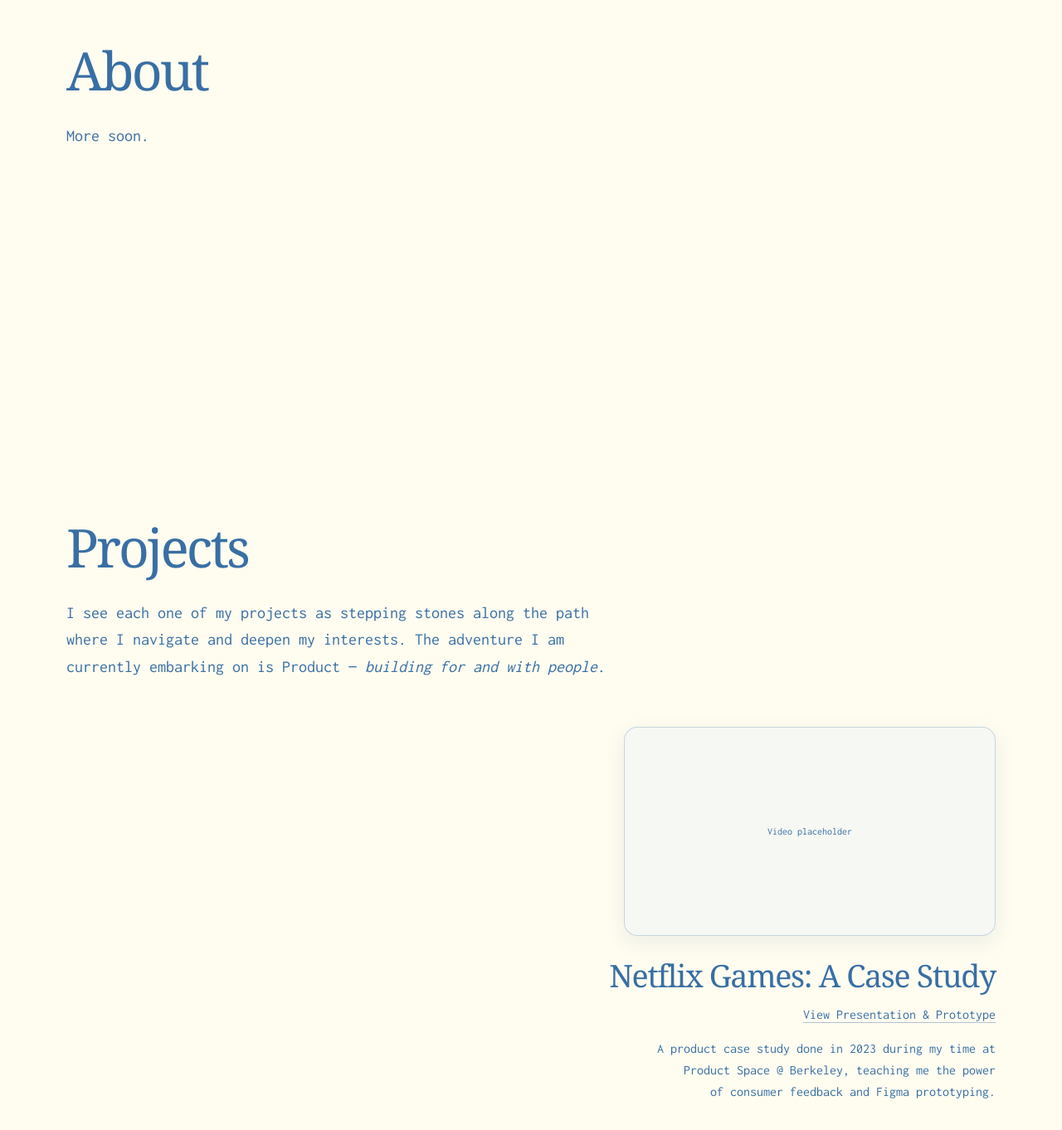
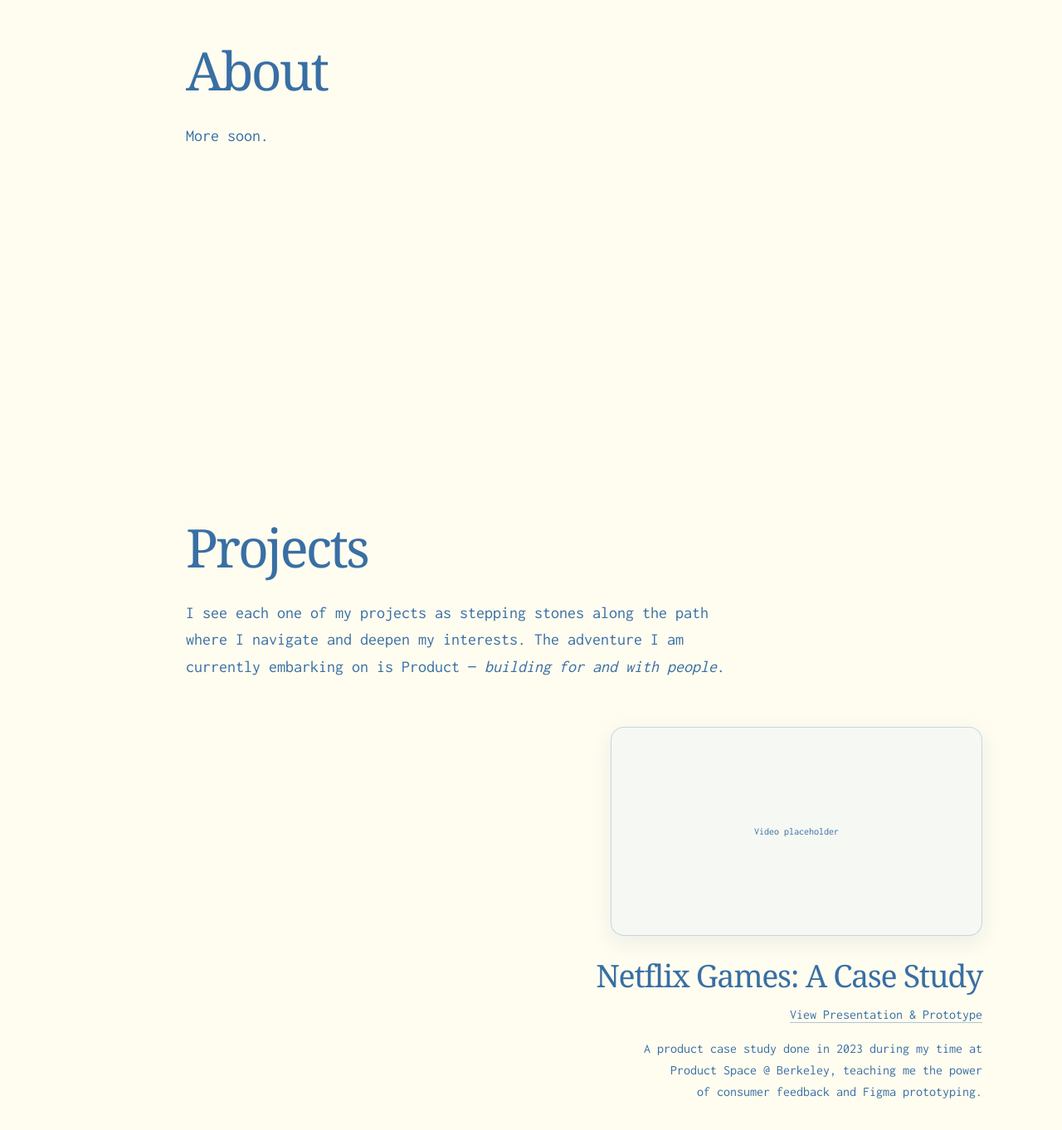
Before and after one commit to melaniehsiang/personal-website, a React (Vite) app: page / in a window 1280 px wide. Shown: the part 1082-2444 px from the top of the page at 83% size. Built offline with nearby package versions, Linux system fonts and the light colour scheme.

Commit message:
Adjust section spacing for fixed nav

```diff
--- a/src/main.jsx
+++ b/src/main.jsx
@@ -101,7 +101,7 @@ function App() {
           </div>
         </section>
 
-        <section id="about" data-page-title="About" className="mx-auto flex min-h-screen w-[min(1120px,calc(100%-32px))] items-center justify-start py-20">
+        <section id="about" data-page-title="About" className="ml-56 mr-auto flex min-h-screen w-[min(960px,calc(100%-15rem))] items-center justify-start py-20">
           <div className="max-w-3xl text-left">
             <h2 className="font-serif text-[clamp(2.25rem,5vw,4.5rem)] leading-[0.95] tracking-[-0.045em] text-foreground">
               About
@@ -112,7 +112,7 @@ function App() {
           </div>
         </section>
 
-        <section id="projects" data-page-title="Projects" className="mx-auto min-h-screen w-[min(1120px,calc(100%-32px))] py-28">
+        <section id="projects" data-page-title="Projects" className="ml-56 mr-auto min-h-screen w-[min(960px,calc(100%-15rem))] py-28">
           <div className="max-w-3xl text-left">
             <h2 className="font-serif text-[clamp(2.25rem,5vw,4.5rem)] leading-[0.95] tracking-[-0.045em] text-foreground">
               Projects
```
